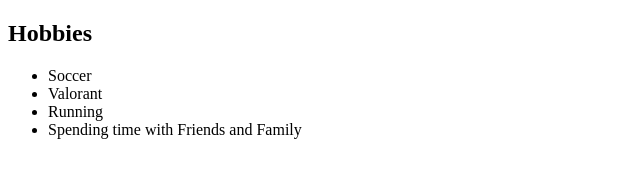
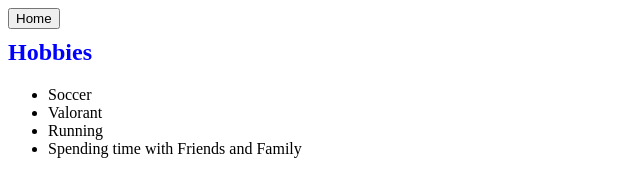
Before and after one commit to avi-koya/avi-koya.github.io, a plain HTML site: page about.html in a window 1280 px wide. Shown: the whole page, without its empty margins (0-640 px from the left). Drawn offline with Linux system fonts and the light colour scheme.

Commit message:
CSS added and Home button

```diff
--- a/about.html
+++ b/about.html
@@ -2,9 +2,15 @@
 <html>
     <head>
         <meta charset="UTF-8">
+        <link rel="stylesheet" text="text/css" href="css/style.css">
         <title>About Me</title>
     </head>
     <body>
+        <div>
+            <form action="index.html">
+                <input type="submit" value="Home">
+            </form>
+        </div>
         <div>
             <h2>Hobbies</h2>
             <ul>
--- /dev/null
+++ b/css/style.css
@@ -0,0 +1,5 @@
+h2 {
+    color: blue;
+    align-items: center;
+    margin-top: 10px;
+}
```
Also changed, not shown: index.html (+10 -4 lines), projects.html (added, +15 -0 lines).
